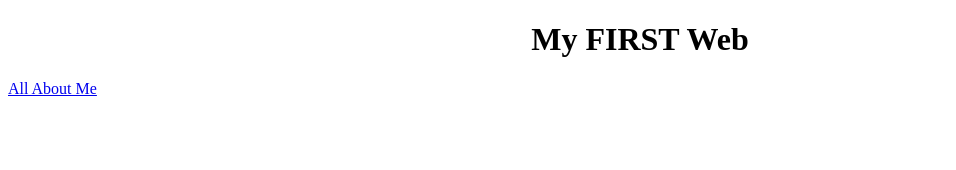
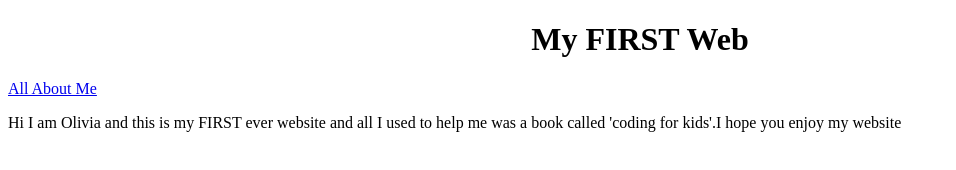
Before and after one commit to OliviaRules/OliviaRules.github.io, a plain HTML site: page index.html in a window 1280 px wide. Shown: the whole page, without its empty margins (0-956 px from the left). Drawn offline with Linux system fonts and the light colour scheme.

Commit message:
Initial commit

```diff
--- a/index.html
+++ b/index.html
@@ -19,6 +19,7 @@
 
 	<section>
 		<a href="All About Me.html">All About Me</a>
+		<p> Hi I am Olivia and this is my FIRST ever website and all I used to help me was a book called 'coding for kids'.I hope you enjoy my website</p>
 	</section>
 
 	</main>
```
